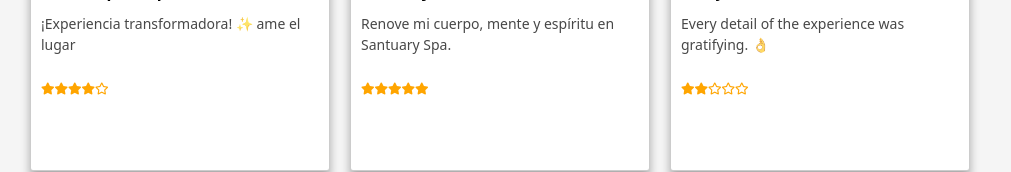
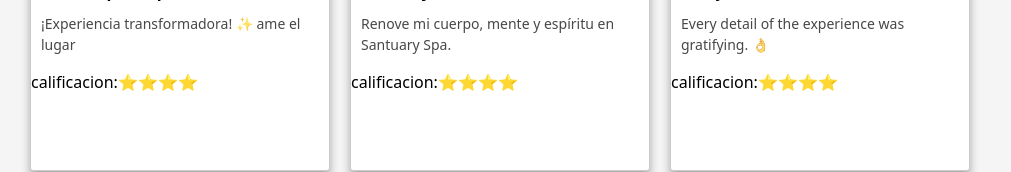
Before and after one commit to noeliacastr/frond-web, a React (Vite) app in the folder web-frond/: page /experiencias in a window 1280 px wide. Shown: the part 492-664 px from the top of the page, without its empty margins (0-1011 px from the left). Built offline with nearby package versions, Linux system fonts and the light colour scheme; a web font is replaced by a local one.

Commit message:
simplificado del codigo

```diff
--- a/web-frond/src/componentInfo/experiencias.jsx
+++ b/web-frond/src/componentInfo/experiencias.jsx
@@ -8,7 +8,6 @@ const Experiencias = ({
   nombreUsuario,
   imageSrc,
   mensaje,
-  calificacion,
 }) => {
   return (
     <div className="card" style={{ cursor: 'default !important;' }}>
@@ -18,17 +17,7 @@ const Experiencias = ({
       </div>
       <p className="mensaje">{mensaje}</p>
       <div className="calificacion">
-        <span className="sr-only">calificacion: {calificacion} de 5 estrellas</span>
-        {[...Array(calificacion)].map((_, index) => (
-          <span key={index} className="fas fa-star" aria-hidden="true"></span>
-        ))}
-        {[...Array(5 - calificacion)].map((_, index) => (
-          <span
-            key={index + calificacion}
-            className="far fa-star"
-            aria-hidden="true"
-          ></span>
-        ))}
+        <span style={{ color: 'black' }}>calificacion:⭐⭐⭐⭐ </span>
       </div>
     </div>
   );
@@ -60,31 +49,30 @@ const ExperienciasList = () => {
         nombreUsuario="Lucia Lopez Lopez"
         imageSrc="https://traveler.marriott.com/es/wp-content/uploads/sites/2/2021/10/MC_MDEMC_Marriott_Medellin_Spa_1920x1080.jpg"
         mensaje="¡Experiencia transformadora! ✨ ame el lugar"
-        calificacion={4}
+
       />
       <Experiencias
         nombreUsuario="Blair Rojas"
         imageSrc="https://images.unsplash.com/photo-1583106617217-406e2c5656fd?q=80&w=1740&auto=format&fit=crop&ixlib=rb-4.0.3&ixid=M3wxMjA3fDB8MHxwaG90by1wYWdlfHx8fGVufDB8fHx8fA%3D%3D"
         mensaje="Renove mi cuerpo, mente y espíritu en Santuary Spa."
-        calificacion={5}
+
       />
       <Experiencias
         nombreUsuario="Emily Johnson"
         imageSrc="https://chillpepperhotel.co.za/wp-content/uploads/2022/10/Chilled-Indulgence-Package.webp"
         mensaje="Every detail of the experience was gratifying. 👌"
-        calificacion={2}
       />
       <Experiencias
         nombreUsuario="Alexander Smith"
         imageSrc="https://chillpepperhotel.co.za/wp-content/uploads/2022/10/Drift-Away-Package.webp"
         mensaje="Transforming experience that has left an indelible mark on my heart! ☮️ I hope to return soon"
-        calificacion={5}
+
       />
       <Experiencias
         nombreUsuario="Jacques Dubois"
         imageSrc="https://www.aladinia.com/blog/wp-content/uploads/2019/12/spa-madrid-parejas-1.jpg"
         mensaje="Cada detalle de la experiencia fue gratificante y enriquecedor. Desde la profesionalidad del personal hasta la belleza del lugar, todo contribuyó a crear un ambiente encantador y rejuvenecedor."
-        calificacion={5}
+
       />
     </div>
   );
--- a/web-frond/src/experiencias.css
+++ b/web-frond/src/experiencias.css
@@ -93,9 +93,7 @@ body { background-color: #f5f5f5; padding: 20px; }
       font-weight: bold;
     }
 
-      .card .nombreUsuario:hover {
-        text-decoration: underline;
-      }
+
 
     /** Experiencia image */
     .card .image {
@@ -127,14 +125,4 @@ body { background-color: #f5f5f5; padding: 20px; }
       opacity: .8;
     }
 
-
-
-
-    /** calificacion */
-    .card .calificacion {
-      margin: 10px 0 15px 10px;
-      color: orange;
-      font-size: 12px;
-    }
-
 }
--- a/web-frond/src/ratingBox.css
+++ b/web-frond/src/ratingBox.css
@@ -30,6 +30,7 @@
   cursor: pointer;
 }
 
+/* Estrella no seleccionada */
 .star-cb-group>input+label:before {
   display: inline-block;
   text-indent: -9999px;
@@ -37,6 +38,8 @@
   color: #888;
 }
 
+
+/*Estrella siendo seleccionada */
 .star-cb-group>input:checked~label:before,
 .star-cb-group>input+label:hover~label:before,
 .star-cb-group>input+label:hover:before {
@@ -45,28 +48,7 @@
   text-shadow: 0 0 1px #333;
 }
 
-.star-cb-group>.star-cb-clear+label {
-  text-indent: -9999px;
-  width: .5em;
-  margin-left: -.5em;
-}
 
-.star-cb-group>.star-cb-clear+label:before {
-  width: .5em;
-}
-
-.star-cb-group:hover>input+label:before {
-  content: "☆";
-  color: #888;
-  text-shadow: none;
-}
-
-.star-cb-group:hover>input+label:hover~label:before,
-.star-cb-group:hover>input+label:hover:before {
-  content: "★";
-  color: #e52;
-  text-shadow: 0 0 1px #333;
-}
 
 
 .rating-box {
```
